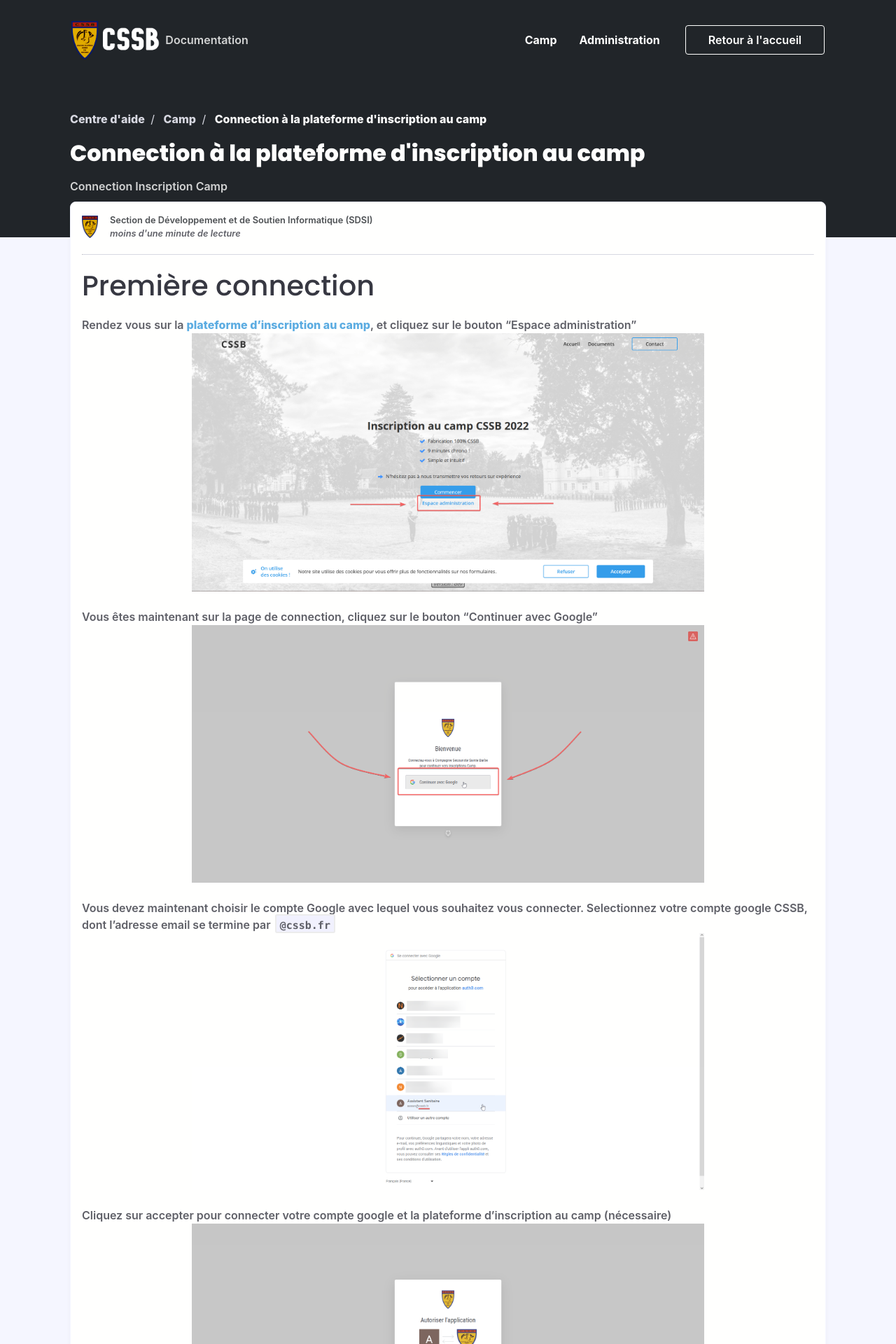
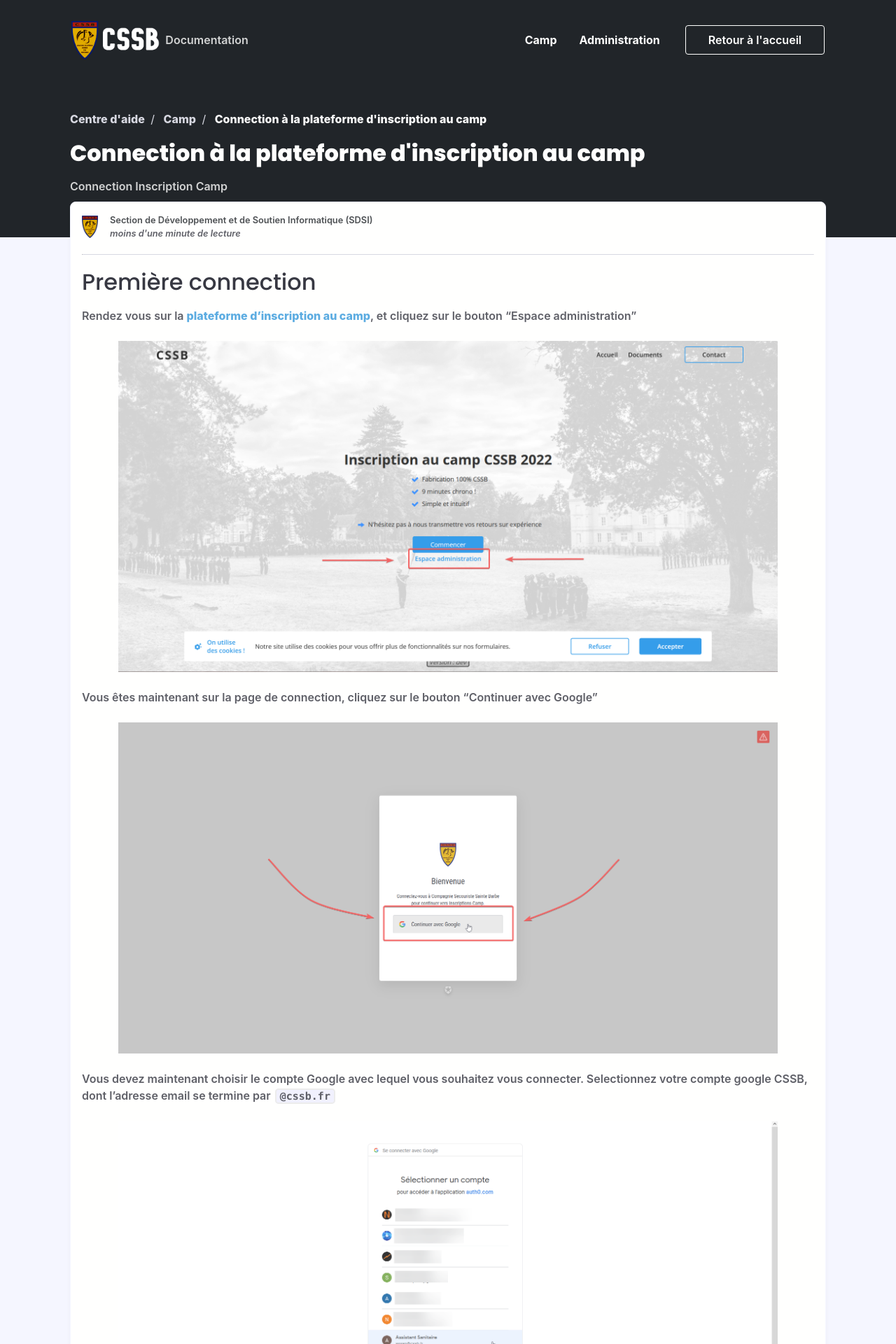
Before and after one commit to cssb-dev/infos, a Jekyll site: the page built from admin/camp/compte-camp.md, in a window 1280 px wide. Shown: the top 1920 px of the page at 70% size. Built offline with Jekyll 4.4.1, drawn with Linux system fonts in a browser that asks for light colours; some web fonts are replaced; comment, search, counter and statistics services are not loaded; some of the changed text lies outside the part shown.

Commit message:
TL: fixed css issue for code + some reformating

```diff
--- a/_scss/_codes.scss
+++ b/_scss/_codes.scss
@@ -8,12 +8,12 @@
  code {
      font-size: 15px;
      border: 2px solid $grey-color-light;
-     border-radius: 3px;
+     border-radius: 5px;
      background-color: #eef;
  }
 
  code {
-     padding: 5px 5px 0px 5px;
+     padding: 0px 5px 0px 5px;
      margin: 0px 2px;
  }
 
--- a/admin/camp/compte-camp.md
+++ b/admin/camp/compte-camp.md
@@ -3,29 +3,36 @@
 title: "Connection à la plateforme d'inscription au camp"
 author: sdsi
 short-description: Connection Inscription Camp
-rank: 2
+rank: 0
 ---
 
 -----
-# Première connection
+## Première connection
 Rendez vous sur la [plateforme d'inscription au camp](https://inscriptions-camp.cssb.fr/), et cliquez sur le bouton "Espace administration"
-<img src="../../assets/admin/camp/step1.png" class="center width-70">
+
+<img src="../../assets/admin/camp/step1.png" class="center width-90">
 
 Vous êtes maintenant sur la page de connection, cliquez sur le bouton "Continuer avec Google"
-<img src="../../assets/admin/camp/step2.png" class="center width-70">
+
+<img src="../../assets/admin/camp/step2.png" class="center width-90">
 
 Vous devez maintenant choisir le compte Google avec lequel vous souhaitez vous connecter. Selectionnez votre compte google CSSB, dont l'adresse email se termine par `@cssb.fr`
-<img src="../../assets/admin/camp/step3.png" class="center width-70">
+
+<img src="../../assets/admin/camp/step3.png" class="center width-90">
 
 Cliquez sur accepter pour connecter votre compte google et la plateforme d'inscription au camp (nécessaire)
-<img src="../../assets/admin/camp/step4.png" class="center width-70">
 
-Si tout s'est bien passé, la page suivante sera affichée. Cela signifie que votre compte google est bien connecté à la plateforme. Il suffit maintenant d'attendre qu'un administrateur vous accorde l'accès à la plateforme. Nous vous enverrons un mail lorsque l'accès vous sera accordé. Cela devrait prendre quelques heures maximum.
-<img src="../../assets/admin/camp/step5.png" class="center width-70">
+<img src="../../assets/admin/camp/step4.png" class="center width-90">
 
-# Pour toutes les autres fois
+Si tout s'est bien passé, la page suivante sera affichée. Cela signifie que votre compte google est bien connecté à la plateforme. Il vous reste juste à **envoyer un email à remi@cssb.fr** afin qu'un administrateur vous active les droits d'administration attaché à votre rôle.
+
+<img src="../../assets/admin/camp/step5.png" class="center width-90">
+
+## Pour toutes les autres fois
 Rendez vous sur la [plateforme d'inscription au camp](https://inscriptions-camp.cssb.fr/), et cliquez sur le bouton "Espace administration"
-<img src="../../assets/admin/camp/step6.png" class="center width-70">
+
+<img src="../../assets/admin/camp/step6.png" class="center width-90">
 
 Votre compte a déjà les permissions, vous pouvez accéder à la plateforme.
-<img src="../../assets/admin/camp/step7.png" class="center width-70">
+
+<img src="../../assets/admin/camp/step7.png" class="center width-90">
```
Also changed, not shown: admin/camp/checklist.md (+8 -8 lines).
